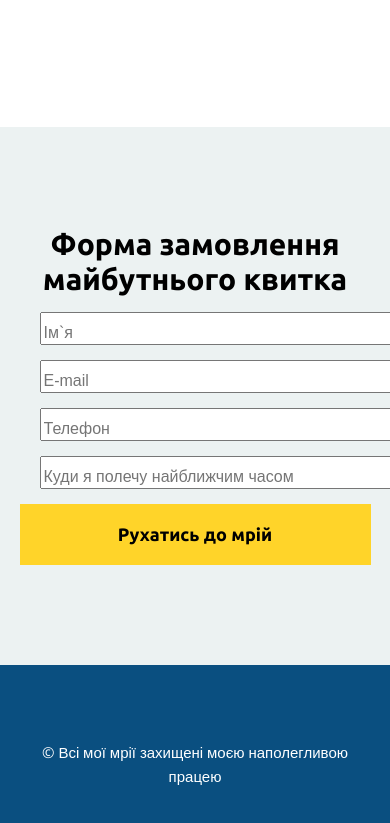
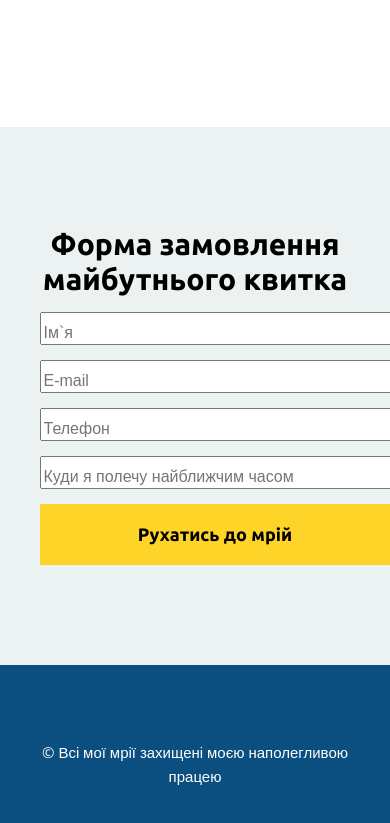
Before and after one commit to MakarenkoVS/Invest_Proek, a plain HTML site: page index.html in a window 390 px wide. Shown: the part 1634-2457 px from the top of the page. Drawn offline with nearby package versions, Linux system fonts and the light colour scheme.

Commit message:
Update style.css

```diff
--- a/style.css
+++ b/style.css
@@ -203,7 +203,7 @@ p {
 
   .btn-tu {
     width: 100%;
-    margin-left: 0;
+
   }
   .top {
     display: block;
@@ -222,7 +222,7 @@ p {
   }
   .btn-tu {
     width: 100%;
-    margin-left: 0;
+
   }
   .btn {
     width: 100%;
```
